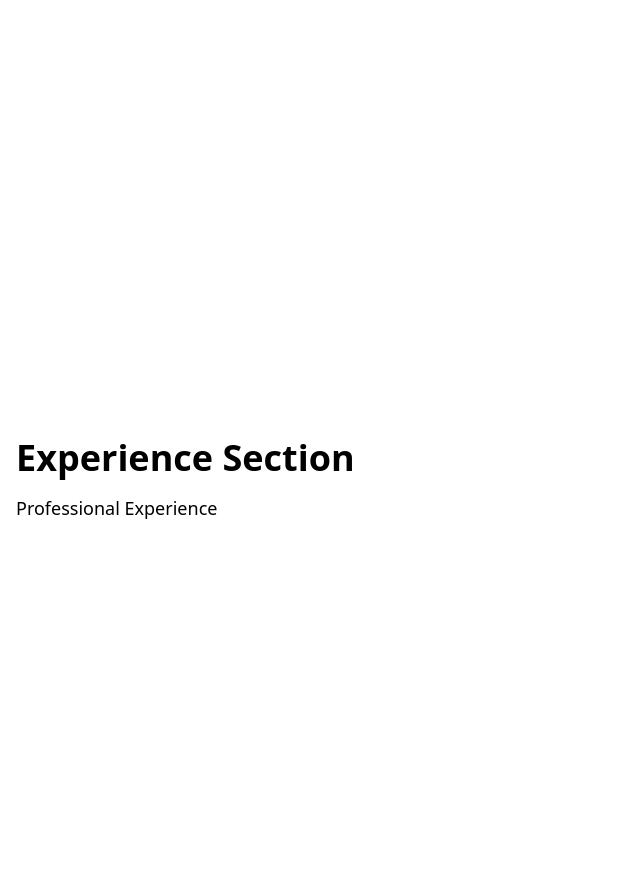
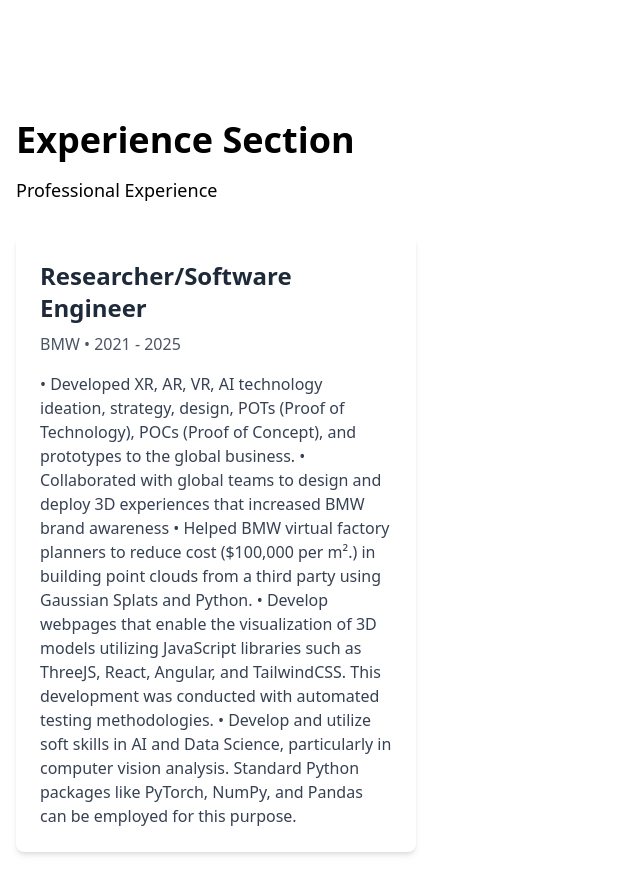
Before and after one commit to 00y300/portfolio, a React (Vite) app: page / in a window 1280 px wide. Shown: the part 760-1654 px from the top of the page, without its empty margins (0-640 px from the left). Built offline with nearby package versions, Linux system fonts and the light colour scheme.

Commit message:
Change Log Notes
refactor: extracted experience section into its own component

feat: Added job card component for job experiences
feat: Implemented initial tailwindcss styling for experience cards

```diff
--- a/src/App.tsx
+++ b/src/App.tsx
@@ -1,5 +1,6 @@
 import "./index.css";
 import NavigationBar from "./components/navigation/NavigationBar";
+import ExperienceSection from "./components/sections/experienceSection";
 
 function App() {
   return (
@@ -21,21 +22,13 @@ function App() {
           </p>
         </div>
       </section>
-
-      <section id="experience" className="pt-20 min-h-screen flex items-center">
-        <div className="container mx-auto px-4">
-          <h1 className="text-4xl font-bold">Experience Section</h1>
-          <p className="mt-4 text-lg">Professional Experience</p>
-        </div>
-      </section>
-
+      <ExperienceSection />
       <section id="tech" className="pt-20 min-h-screen flex items-center">
         <div className="container mx-auto px-4">
           <h1 className="text-4xl font-bold"> Tech Stacks</h1>
           <p className="mt-4 text-lg">Tech Stacks</p>
         </div>
       </section>
-
       <section id="contact" className="pt-20 min-h-screen flex items-center">
         <div className="container mx-auto px-4">
           <h1 className="text-4xl font-bold">Contact Section</h1>
--- /dev/null
+++ b/src/components/jobCard/jobCard.tsx
@@ -0,0 +1,27 @@
+import React from "react";
+
+interface JobCardProps {
+  title: string;
+  company: string;
+  period: string;
+  description: string;
+}
+
+const JobCard: React.FC<JobCardProps> = ({
+  title,
+  company,
+  period,
+  description,
+}) => {
+  return (
+    <div className="bg-white rounded-lg shadow-md p-6 hover:shadow-lg transition-shadow duration-300">
+      <h2 className="text-2xl font-bold text-gray-800">{title}</h2>
+      <p className="text-gray-600 mt-2">
+        {company} • {period}
+      </p>
+      <p className="mt-4 text-gray-700">{description}</p>
+    </div>
+  );
+};
+
+export default JobCard;
--- /dev/null
+++ b/src/components/sections/experienceSection.tsx
@@ -0,0 +1,36 @@
+import JobCard from "../jobCard/jobCard";
+
+const ExperienceSection = () => {
+  const jobs = [
+    {
+      title: "Researcher/Software Engineer",
+      company: "BMW",
+      period: "2021 - 2025",
+      description:
+        "• Developed XR, AR, VR, AI technology ideation, strategy, design, POTs (Proof of Technology), POCs (Proof of Concept), and prototypes to the global business.\n• Collaborated with global teams to design and deploy 3D experiences that increased BMW brand awareness\n• Helped BMW virtual factory planners to reduce cost ($100,000 per m².) in building point clouds from a third party using Gaussian Splats and Python.\n• Develop webpages that enable the visualization of 3D models utilizing JavaScript libraries such as ThreeJS, React, Angular, and TailwindCSS. This development was conducted with automated testing methodologies.\n• Develop and utilize soft skills in AI and Data Science, particularly in computer vision analysis. Standard Python packages like PyTorch, NumPy, and Pandas can be employed for this purpose.",
+    },
+  ];
+
+  return (
+    <section id="experience" className="pt-20 min-h-screen flex items-center">
+      <div className="container mx-auto px-4">
+        <h1 className="text-4xl font-bold">Experience Section</h1>
+        <p className="mt-4 text-lg">Professional Experience</p>
+
+        <div className="mt-8 grid grid-cols-1 md:grid-cols-2 lg:grid-cols-3 gap-6">
+          {jobs.map((job, index) => (
+            <JobCard
+              key={index}
+              title={job.title}
+              company={job.company}
+              period={job.period}
+              description={job.description}
+            />
+          ))}
+        </div>
+      </div>
+    </section>
+  );
+};
+
+export default ExperienceSection;
```
